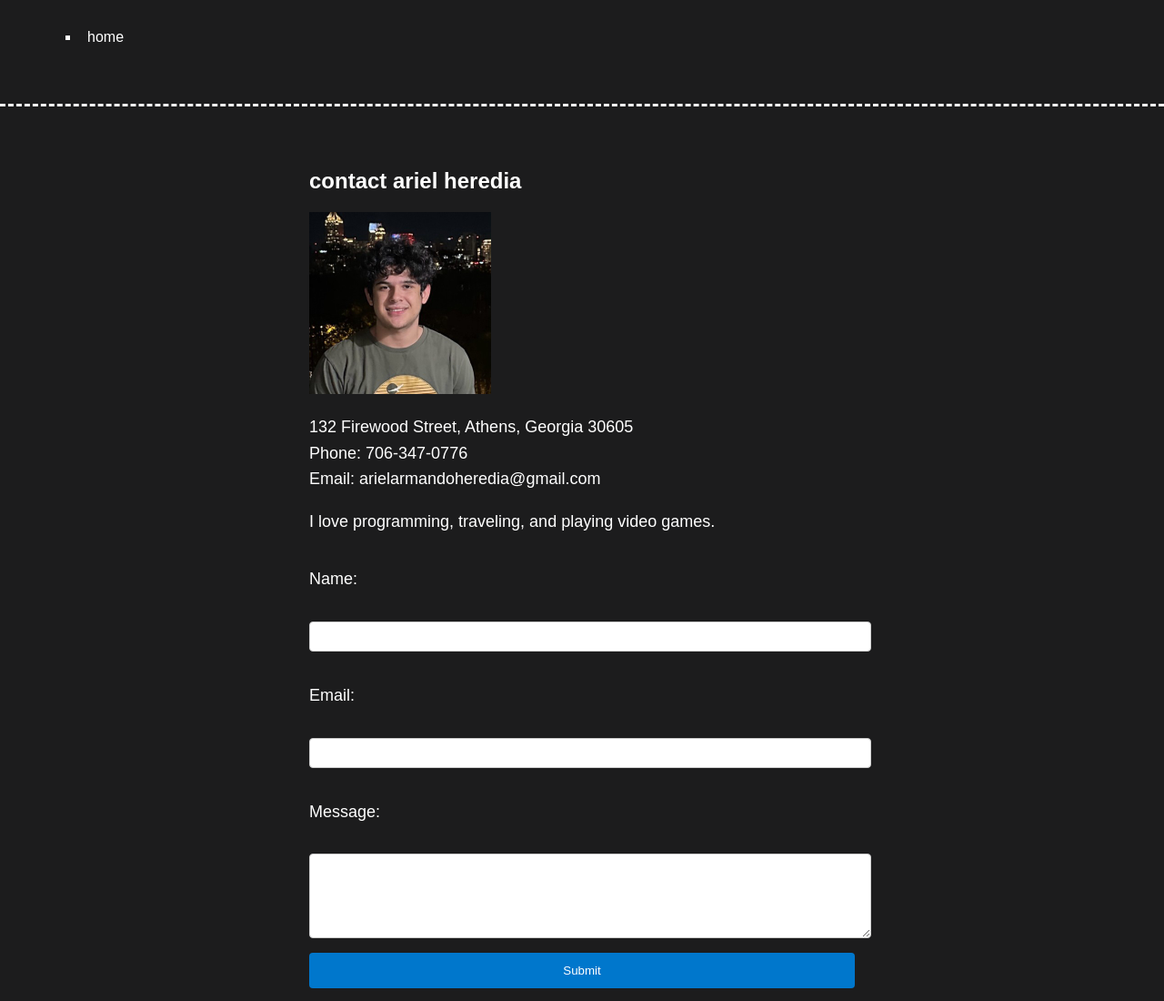
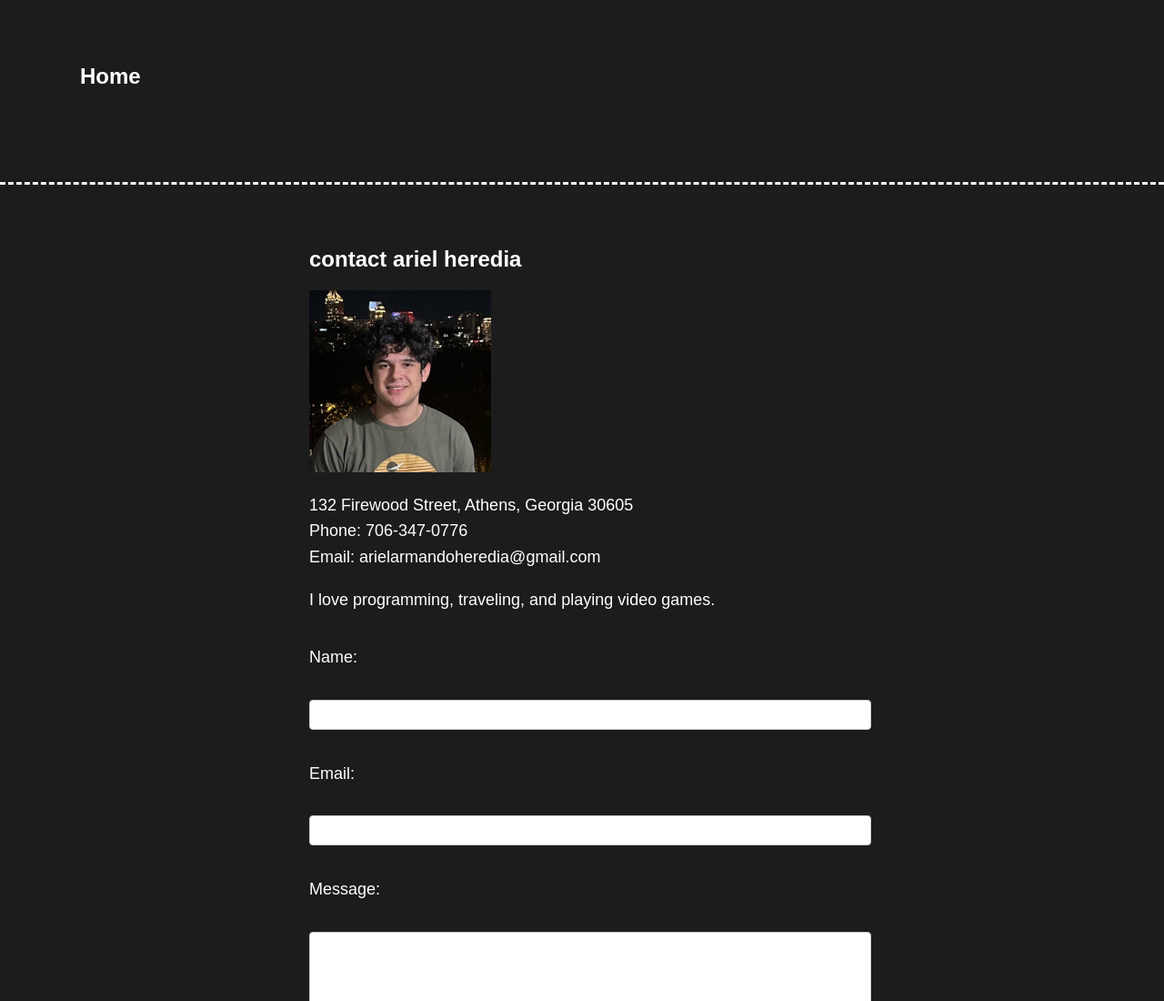
Before and after one commit to arielherediaa/arielherediaa.github.io, a plain HTML site: page contact.html in a window 1280 px wide. Shown: the top 1100 px of the page at 91% size. Drawn offline with Linux system fonts and the light colour scheme; a web font is replaced by a local one.

Commit message:
Update contact.html

```diff
--- a/contact.html
+++ b/contact.html
@@ -11,9 +11,11 @@
 </head>
 <body>
 
-  <nav>
+
+
+    <nav>
     <ul>
-      <li><a href="/index.html">home</a></li>
+      <a href="/index.html"><h1>Home</h1></a>
     </ul>
   </nav>
 
```
